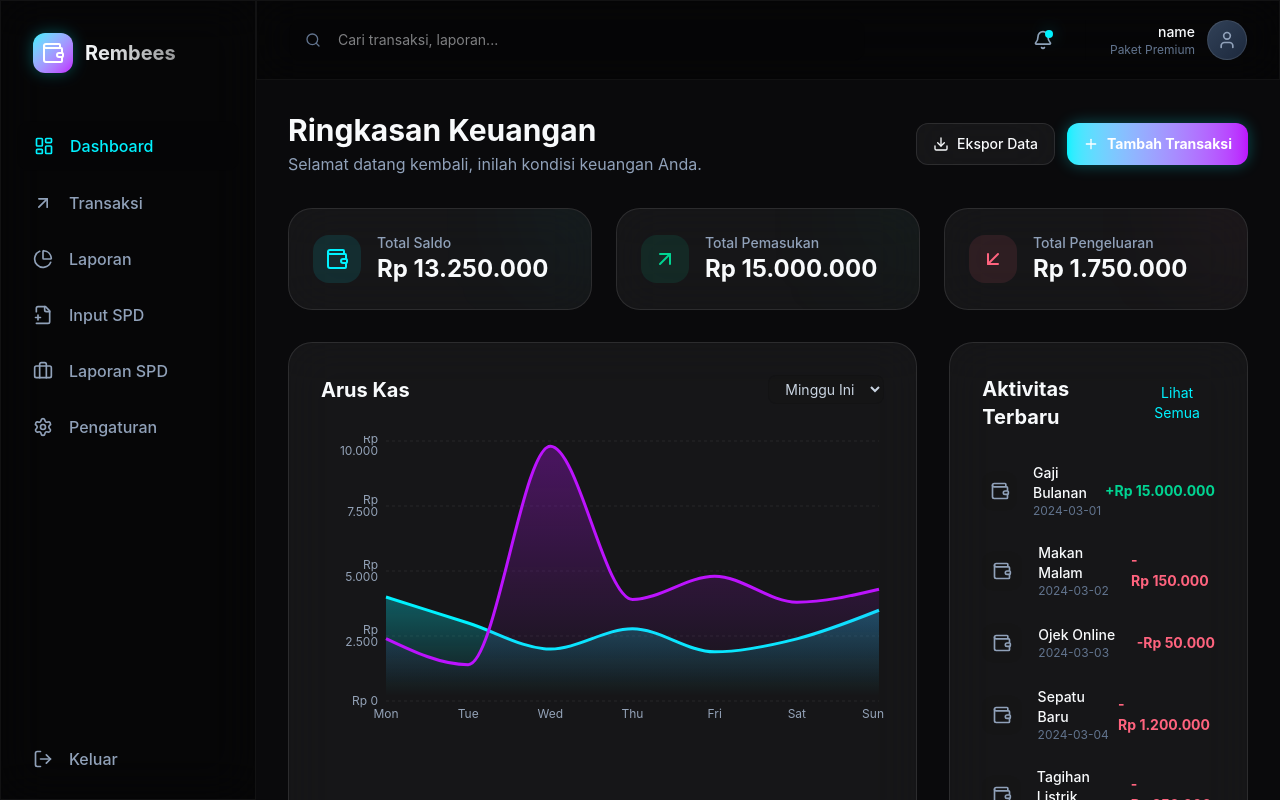
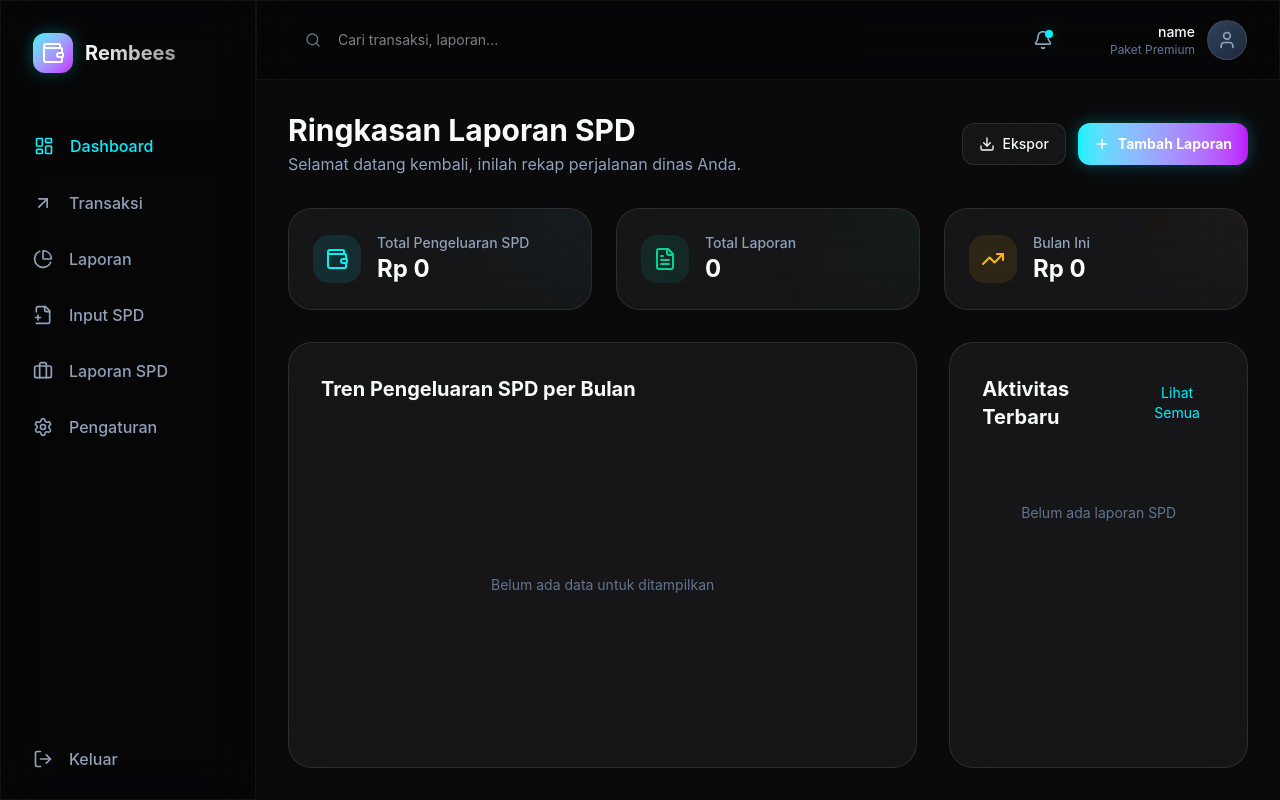
Before and after one commit to Abim4n4/rembees-financial, a React (Vite) app: page / in a window 1280 px wide. Both pictures are taken after typing "name@example.com", "Sample123" into the empty fields and a click on the button "Masuk". Shown: the top 800 px of the page. Built offline with nearby package versions, Linux system fonts and the light colour scheme.

Commit message:
feat: ganti Dashboard total jadi ringkasan Laporan SPD - stat card, tren bulanan, breakdown per kategori, aktivitas terbaru

```diff
--- a/src/constants.ts
+++ b/src/constants.ts
@@ -31,6 +31,17 @@ export const SPJ_CATEGORY_COLORS: Record<string, string> = {
   'Lain-lain': 'bg-slate-500/10 text-slate-400',
 };
 
+// Hex equivalents of SPJ_CATEGORY_COLORS, for use in recharts (which needs raw hex, not Tailwind classes).
+export const SPJ_CATEGORY_HEX: Record<string, string> = {
+  'Transportasi (BBM/Tol/Tiket)': '#0ea5e9',
+  'Akomodasi (Hotel/Penginapan)': '#a855f7',
+  'Konsumsi': '#f59e0b',
+  'Komunikasi': '#10b981',
+  'Uang Harian': '#06b6d4',
+  'Perlengkapan': '#ec4899',
+  'Lain-lain': '#64748b',
+};
+
 export const APP_COLORS = {
   primary: '#3b82f6',
   secondary: '#8b5cf6',
--- a/src/pages/Dashboard.tsx
+++ b/src/pages/Dashboard.tsx
@@ -1,15 +1,13 @@
 import React from 'react';
 import { motion } from 'motion/react';
 import {
+  Wallet,
+  FileText,
   TrendingUp,
-  TrendingDown,
-  Wallet,
-  ArrowUpRight,
-  ArrowDownLeft,
   Plus,
-  Search,
-  Filter,
-  Download
+  Download,
+  Printer,
+  MapPin,
 } from 'lucide-react';
 import {
   AreaChart,
@@ -21,57 +19,79 @@ import {
   ResponsiveContainer,
   BarChart,
   Bar,
-  Cell
+  Cell,
 } from 'recharts';
-import { useFinance } from '../context/FinanceContext';
-import { formatCurrency, exportToCSV } from '../utils';
-import { CATEGORIES } from '../constants';
-
 import { useNavigate } from 'react-router-dom';
+import { useSPJ } from '../context/SPJContext';
+import { formatCurrency, exportSPJToExcel, printSPJAsTable } from '../utils';
+import { SPJ_CATEGORY_HEX } from '../constants';
 
 const Dashboard = () => {
-  const { transactions, balance, totalIncome, totalExpense } = useFinance();
+  const { reports } = useSPJ();
   const navigate = useNavigate();
 
-  const recentTransactions = transactions.slice(0, 5);
+  const totalNominal = reports.reduce((acc, r) => acc + r.nominal, 0);
+  const totalLaporan = reports.length;
 
-  const chartData = [
-    { name: 'Mon', income: 4000, expense: 2400 },
-    { name: 'Tue', income: 3000, expense: 1398 },
-    { name: 'Wed', income: 2000, expense: 9800 },
-    { name: 'Thu', income: 2780, expense: 3908 },
-    { name: 'Fri', income: 1890, expense: 4800 },
-    { name: 'Sat', income: 2390, expense: 3800 },
-    { name: 'Sun', income: 3490, expense: 4300 },
+  const now = new Date();
+  const currentMonthKey = `${now.getFullYear()}-${String(now.getMonth() + 1).padStart(2, '0')}`;
+  const bulanIniTotal = reports
+    .filter(r => r.tanggal?.slice(0, 7) === currentMonthKey)
+    .reduce((acc, r) => acc + r.nominal, 0);
+
+  const stats = [
+    { label: 'Total Pengeluaran SPD', value: formatCurrency(totalNominal), icon: Wallet, color: 'text-neon-blue', bg: 'bg-neon-blue/10' },
+    { label: 'Total Laporan', value: String(totalLaporan), icon: FileText, color: 'text-emerald-400', bg: 'bg-emerald-400/10' },
+    { label: 'Bulan Ini', value: formatCurrency(bulanIniTotal), icon: TrendingUp, color: 'text-amber-400', bg: 'bg-amber-400/10' },
   ];
 
-  const stats = [
-    { label: 'Total Saldo', value: balance, icon: Wallet, color: 'text-neon-blue', bg: 'bg-neon-blue/10' },
-    { label: 'Total Pemasukan', value: totalIncome, icon: ArrowUpRight, color: 'text-emerald-400', bg: 'bg-emerald-400/10' },
-    { label: 'Total Pengeluaran', value: totalExpense, icon: ArrowDownLeft, color: 'text-rose-400', bg: 'bg-rose-400/10' },
-  ];
+  // Monthly trend: sum nominal per YYYY-MM across all reports, chronological order.
+  const monthlyMap: Record<string, number> = {};
+  reports.forEach(r => {
+    const key = r.tanggal?.slice(0, 7);
+    if (!key) return;
+    monthlyMap[key] = (monthlyMap[key] || 0) + r.nominal;
+  });
+  const trendData = Object.keys(monthlyMap).sort().map(key => {
+    const [y, m] = key.split('-');
+    const label = new Date(Number(y), Number(m) - 1).toLocaleDateString('id-ID', { month: 'short', year: '2-digit' });
+    return { name: label, total: monthlyMap[key] };
+  });
+
+  // Breakdown per kategori
+  const categoryMap: Record<string, number> = {};
+  reports.forEach(r => {
+    categoryMap[r.kategori] = (categoryMap[r.kategori] || 0) + r.nominal;
+  });
+  const categoryData = Object.keys(categoryMap)
+    .map(kat => ({ name: kat, total: categoryMap[kat] }))
+    .sort((a, b) => b.total - a.total);
+
+  const recentReports = [...reports]
+    .sort((a, b) => new Date(b.createdAt).getTime() - new Date(a.createdAt).getTime())
+    .slice(0, 5);
 
   return (
     <div className="space-y-8">
-      <div className="flex items-center justify-between">
+      <div className="flex items-center justify-between flex-wrap gap-4">
         <div>
-          <h1 className="text-3xl font-bold text-foreground">Ringkasan Keuangan</h1>
-          <p className="text-slate-400 mt-1">Selamat datang kembali, inilah kondisi keuangan Anda.</p>
+          <h1 className="text-3xl font-bold text-foreground">Ringkasan Laporan SPD</h1>
+          <p className="text-slate-400 mt-1">Selamat datang kembali, inilah rekap perjalanan dinas Anda.</p>
         </div>
         <div className="flex gap-3">
           <button
-            onClick={() => exportToCSV(transactions, 'transaksi')}
+            onClick={() => reports.length ? exportSPJToExcel(reports, 'laporan_spj') : null}
             className="flex items-center gap-2 px-4 py-2.5 glass rounded-xl text-sm font-medium hover:bg-white/10 transition-all text-foreground"
           >
             <Download className="w-4 h-4" />
-            Ekspor Data
+            Ekspor
           </button>
           <button
-            onClick={() => navigate('/transactions?add=true')}
+            onClick={() => navigate('/spj/input')}
             className="flex items-center gap-2 px-4 py-2.5 bg-gradient-to-r from-neon-blue to-neon-purple text-white rounded-xl text-sm font-bold neon-glow-blue hover:opacity-90 transition-all"
           >
             <Plus className="w-4 h-4" />
-            Tambah Transaksi
+            Tambah Laporan
           </button>
         </div>
       </div>
@@ -93,7 +113,7 @@ const Dashboard = () => {
               </div>
               <div>
                 <p className="text-sm font-medium text-slate-400">{stat.label}</p>
-                <p className="text-2xl font-bold text-foreground">{formatCurrency(stat.value)}</p>
+                <p className="text-2xl font-bold text-foreground">{stat.value}</p>
               </div>
             </div>
           </motion.div>
@@ -101,48 +121,45 @@ const Dashboard = () => {
       </div>
 
       <div className="grid grid-cols-1 lg:grid-cols-3 gap-8">
-        {/* Main Chart */}
+        {/* Trend Chart */}
         <motion.div
           initial={{ opacity: 0, scale: 0.95 }}
           animate={{ opacity: 1, scale: 1 }}
           className="lg:col-span-2 glass p-8 rounded-3xl"
         >
           <div className="flex items-center justify-between mb-8">
-            <h2 className="text-xl font-bold text-foreground">Arus Kas</h2>
-            <select className="bg-black/5 dark:bg-white/5 border border-black/10 dark:border-white/10 rounded-lg px-3 py-1 text-sm text-slate-300 focus:outline-none focus:ring-1 focus:ring-neon-blue">
-              <option>Minggu Ini</option>
-              <option>Bulan Ini</option>
-              <option>Tahun Ini</option>
-            </select>
+            <h2 className="text-xl font-bold text-foreground">Tren Pengeluaran SPD per Bulan</h2>
           </div>
           <div className="h-[300px] w-full">
+            {trendData.length > 0 ? (
               <ResponsiveContainer width="100%" height="100%">
-              <AreaChart data={chartData}>
+                <AreaChart data={trendData}>
                   <defs>
-                  <linearGradient id="colorIncome" x1="0" y1="0" x2="0" y2="1">
-                    <stop offset="5%" stopColor="#00f2ff" stopOpacity={0.3}/>
-                    <stop offset="95%" stopColor="#00f2ff" stopOpacity={0}/>
-                  </linearGradient>
-                  <linearGradient id="colorExpense" x1="0" y1="0" x2="0" y2="1">
-                    <stop offset="5%" stopColor="#bc13fe" stopOpacity={0.3}/>
-                    <stop offset="95%" stopColor="#bc13fe" stopOpacity={0}/>
+                    <linearGradient id="colorTotal" x1="0" y1="0" x2="0" y2="1">
+                      <stop offset="5%" stopColor="#00f2ff" stopOpacity={0.3} />
+                      <stop offset="95%" stopColor="#00f2ff" stopOpacity={0} />
                     </linearGradient>
                   </defs>
                   <CartesianGrid strokeDasharray="3 3" stroke="#ffffff10" vertical={false} />
                   <XAxis dataKey="name" stroke="#94a3b8" fontSize={12} tickLine={false} axisLine={false} />
-                <YAxis stroke="#94a3b8" fontSize={12} tickLine={false} axisLine={false} tickFormatter={(value) => `Rp ${value.toLocaleString('id-ID')}`} />
+                  <YAxis stroke="#94a3b8" fontSize={12} tickLine={false} axisLine={false} tickFormatter={(value) => `Rp${(value / 1000).toLocaleString('id-ID')}rb`} />
                   <Tooltip
                     contentStyle={{ backgroundColor: '#17171a', border: '1px solid rgba(255,255,255,0.1)', borderRadius: '12px' }}
                     itemStyle={{ color: '#fff' }}
+                    formatter={(value: number) => formatCurrency(value)}
                   />
-                <Area type="monotone" dataKey="income" stroke="#00f2ff" fillOpacity={1} fill="url(#colorIncome)" strokeWidth={3} />
-                <Area type="monotone" dataKey="expense" stroke="#bc13fe" fillOpacity={1} fill="url(#colorExpense)" strokeWidth={3} />
+                  <Area type="monotone" dataKey="total" name="Pengeluaran" stroke="#00f2ff" fillOpacity={1} fill="url(#colorTotal)" strokeWidth={3} />
                 </AreaChart>
               </ResponsiveContainer>
+            ) : (
+              <div className="h-full flex items-center justify-center text-slate-500 text-sm">
+                Belum ada data untuk ditampilkan
+              </div>
+            )}
           </div>
         </motion.div>
 
-        {/* Recent Transactions */}
+        {/* Recent Reports */}
         <motion.div
           initial={{ opacity: 0, x: 20 }}
           animate={{ opacity: 1, x: 0 }}
@@ -150,37 +167,77 @@ const Dashboard = () => {
         >
           <div className="flex items-center justify-between mb-8">
             <h2 className="text-xl font-bold text-foreground">Aktivitas Terbaru</h2>
-            <button className="text-sm text-neon-blue hover:underline">Lihat Semua</button>
+            <button onClick={() => navigate('/spj')} className="text-sm text-neon-blue hover:underline">Lihat Semua</button>
           </div>
           <div className="space-y-6">
-            {recentTransactions.length > 0 ? (
-              recentTransactions.map((t) => {
-                const category = CATEGORIES.find(c => c.id === t.category) || CATEGORIES[CATEGORIES.length - 1];
-                return (
-                  <div key={t.id} className="flex items-center justify-between group">
-                    <div className="flex items-center gap-4">
-                      <div className="w-10 h-10 rounded-xl bg-black/5 dark:bg-white/5 flex items-center justify-center group-hover:bg-black/10 dark:group-hover:bg-white/10 transition-colors">
-                        <Wallet className="w-5 h-5 text-slate-400" />
+            {recentReports.length > 0 ? (
+              recentReports.map((r) => (
+                <div key={r.id} className="flex items-center justify-between group gap-3">
+                  <div className="flex items-center gap-4 min-w-0">
+                    <div className="w-10 h-10 rounded-xl bg-black/5 dark:bg-white/5 flex items-center justify-center group-hover:bg-black/10 dark:group-hover:bg-white/10 transition-colors flex-shrink-0">
+                      <MapPin className="w-5 h-5 text-slate-400" />
                     </div>
-                      <div>
-                        <p className="text-sm font-medium text-foreground">{t.description}</p>
-                        <p className="text-xs text-slate-500">{t.date}</p>
+                    <div className="min-w-0">
+                      <p className="text-sm font-medium text-foreground truncate">{r.kegiatan}</p>
+                      <p className="text-xs text-slate-500">{r.area} &middot; {r.tanggal}</p>
                     </div>
                   </div>
-                    <p className={`text-sm font-bold ${t.type === 'income' ? 'text-emerald-400' : 'text-rose-400'}`}>
-                      {t.type === 'income' ? '+' : '-'}{formatCurrency(t.amount)}
+                  <p className="text-sm font-bold text-rose-400 whitespace-nowrap">
+                    {formatCurrency(r.nominal)}
                   </p>
                 </div>
-                );
-              })
+              ))
             ) : (
               <div className="text-center py-10">
-                <p className="text-slate-500 text-sm">Tidak ada transaksi terbaru</p>
+                <p className="text-slate-500 text-sm">Belum ada laporan SPD</p>
               </div>
             )}
           </div>
         </motion.div>
       </div>
+
+      {/* Category Breakdown */}
+      <motion.div
+        initial={{ opacity: 0, y: 20 }}
+        animate={{ opacity: 1, y: 0 }}
+        className="glass p-8 rounded-3xl"
+      >
+        <div className="flex items-center justify-between mb-8">
+          <h2 className="text-xl font-bold text-foreground">Pengeluaran per Kategori</h2>
+          <button
+            onClick={() => reports.length ? printSPJAsTable(reports, 'Laporan Bulanan SPD - Semua Periode', false) : null}
+            className="flex items-center gap-2 text-sm text-neon-blue hover:underline"
+          >
+            <Printer className="w-3.5 h-3.5" /> Print Rekap
+          </button>
+        </div>
+        <div className="h-[280px] w-full">
+          {categoryData.length > 0 ? (
+            <ResponsiveContainer width="100%" height="100%">
+              <BarChart data={categoryData} layout="vertical" margin={{ left: 20 }}>
+                <CartesianGrid strokeDasharray="3 3" stroke="#ffffff10" horizontal={false} />
+                <XAxis type="number" stroke="#94a3b8" fontSize={11} tickLine={false} axisLine={false} tickFormatter={(value) => `Rp${(value / 1000).toLocaleString('id-ID')}rb`} />
+                <YAxis type="category" dataKey="name" stroke="#94a3b8" fontSize={11} tickLine={false} axisLine={false} width={180} />
+                <Tooltip
+                  contentStyle={{ backgroundColor: '#17171a', border: '1px solid rgba(255,255,255,0.1)', borderRadius: '12px' }}
+                  itemStyle={{ color: '#fff' }}
+                  formatter={(value: number) => formatCurrency(value)}
+                  cursor={{ fill: 'rgba(255,255,255,0.03)' }}
+                />
+                <Bar dataKey="total" radius={[0, 8, 8, 0]}>
+                  {categoryData.map((entry, index) => (
+                    <Cell key={`cell-${index}`} fill={SPJ_CATEGORY_HEX[entry.name] || '#00f2ff'} />
+                  ))}
+                </Bar>
+              </BarChart>
+            </ResponsiveContainer>
+          ) : (
+            <div className="h-full flex items-center justify-center text-slate-500 text-sm">
+              Belum ada data untuk ditampilkan
+            </div>
+          )}
+        </div>
+      </motion.div>
     </div>
   );
 };
```
Lines whose indentation alone changed are shown as unchanged.
